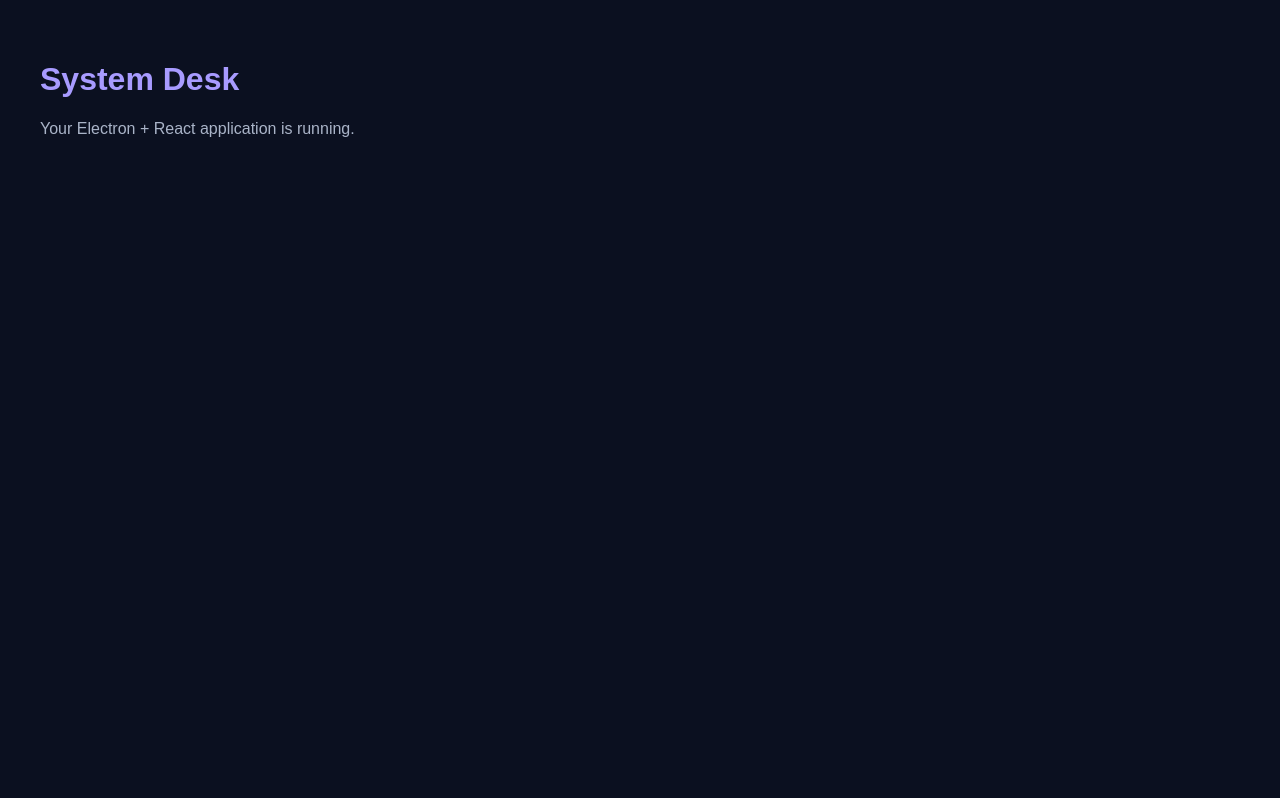
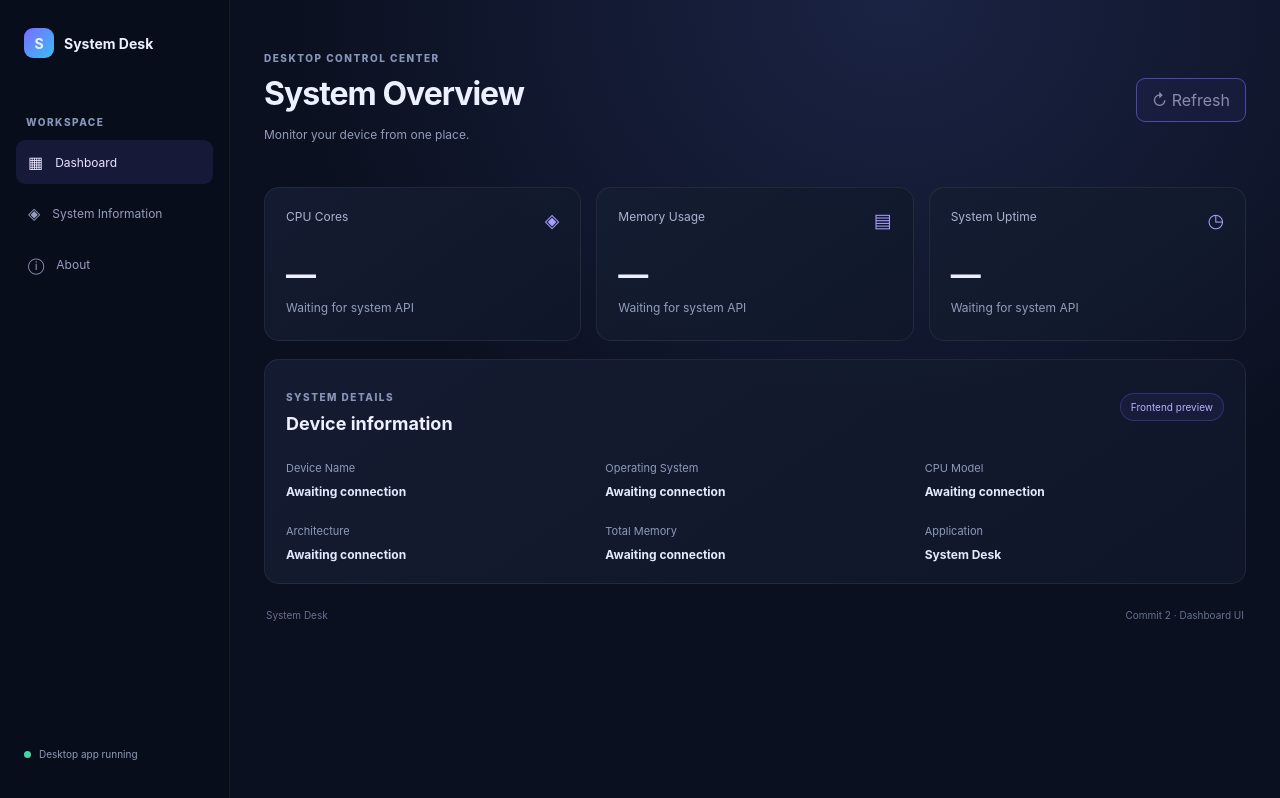
Before and after one commit to Harshil-Chawla/system_desk, a React (Vite) app: page / in a window 1280 px wide. Built offline with nearby package versions, Linux system fonts and the light colour scheme.

Commit message:
feat: build React system dashboard UI

```diff
--- a/src/renderer/App.jsx
+++ b/src/renderer/App.jsx
@@ -1,10 +1,60 @@
+
+
+import Sidebar from "./components/Sidebar.jsx";
+import StatCard from "./components/StatCard.jsx";
+import SystemInfo from "./components/SystemInfo.jsx";
 
 function App() {
   return (
-    <main>
-      <h1>System Desk</h1>
-      <p>Your Electron + React application is running.</p>
-    </main>
+    <div className="app-layout">
+      <Sidebar />
+
+      <main className="main-content" id="dashboard">
+        <header className="topbar">
+          <div>
+            <p className="eyebrow">DESKTOP CONTROL CENTER</p>
+            <h1>System Overview</h1>
+            <p className="muted">
+              Monitor your device from one place.
+            </p>
+          </div>
+
+          <button className="refresh-button" disabled>
+            ↻ Refresh
+          </button>
+        </header>
+
+        <section className="stats-grid">
+          <StatCard
+            title="CPU Cores"
+            value="—"
+            subtitle="Waiting for system API"
+            icon="◈"
+          />
+
+          <StatCard
+            title="Memory Usage"
+            value="—"
+            subtitle="Waiting for system API"
+            icon="▤"
+          />
+
+          <StatCard
+            title="System Uptime"
+            value="—"
+            subtitle="Waiting for system API"
+            icon="◷"
+          />
+        </section>
+
+        <SystemInfo />
+
+        <footer className="app-footer">
+          <span>System Desk</span>
+          <span>Commit 2 · Dashboard UI</span>
+        </footer>
+      </main>
+    </div>
   );
 }
 
--- /dev/null
+++ b/src/renderer/components/Sidebar.jsx
@@ -0,0 +1,34 @@
+
+function Sidebar() {
+  return (
+    <aside className="sidebar">
+      <div className="brand">
+        <div className="brand-icon">S</div>
+        <span>System Desk</span>
+      </div>
+
+      <p className="nav-label">WORKSPACE</p>
+
+      <nav>
+        <a className="nav-item active" href="#dashboard">
+          <span>▦</span> Dashboard
+        </a>
+
+        <a className="nav-item" href="#system">
+          <span>◈</span> System Information
+        </a>
+
+        <a className="nav-item" href="#about">
+          <span>ⓘ</span> About
+        </a>
+      </nav>
+
+      <div className="sidebar-footer">
+        <span className="status-dot"></span>
+        Desktop app running
+      </div>
+    </aside>
+  );
+}
+
+export default Sidebar;
--- /dev/null
+++ b/src/renderer/components/StatCard.jsx
@@ -0,0 +1,17 @@
+
+function StatCard({ title, value, subtitle, icon }) {
+  return (
+    <article className="stat-card">
+      <div className="stat-card-header">
+        <span>{title}</span>
+        <span className="stat-icon">{icon}</span>
+      </div>
+
+      <h2>{value}</h2>
+
+      <p>{subtitle}</p>
+    </article>
+  );
+}
+
+export default StatCard;
--- /dev/null
+++ b/src/renderer/components/SystemInfo.jsx
@@ -0,0 +1,37 @@
+
+function SystemInfo() {
+  const details = [
+    { label: "Device Name", value: "Awaiting connection" },
+    { label: "Operating System", value: "Awaiting connection" },
+    { label: "CPU Model", value: "Awaiting connection" },
+    { label: "Architecture", value: "Awaiting connection" },
+    { label: "Total Memory", value: "Awaiting connection" },
+    { label: "Application", value: "System Desk" }
+  ];
+
+  return (
+    <section className="panel" id="system">
+      <div className="section-heading">
+        <div>
+          <p className="eyebrow">SYSTEM DETAILS</p>
+          <h2>Device information</h2>
+        </div>
+
+        <span className="connection-status">
+          Frontend preview
+        </span>
+      </div>
+
+      <div className="info-grid">
+        {details.map((item) => (
+          <div className="info-item" key={item.label}>
+            <span>{item.label}</span>
+            <strong>{item.value}</strong>
+          </div>
+        ))}
+      </div>
+    </section>
+  );
+}
+
+export default SystemInfo;
--- a/src/renderer/styles.css
+++ b/src/renderer/styles.css
@@ -1,16 +1,265 @@
+
+:root {
+  font-family: Inter, -apple-system, BlinkMacSystemFont, "Segoe UI",
+    sans-serif;
+  color: #edf1ff;
+  background: #0b1020;
+  font-synthesis: none;
+}
+
+* {
+  box-sizing: border-box;
+}
 
 body {
   margin: 0;
-  padding: 40px;
-  font-family: Arial, sans-serif;
-  background: #0b1020;
-  color: #f1f5f9;
+  min-width: 760px;
+  min-height: 100vh;
+}
+
+button {
+  font: inherit;
+}
+
+.app-layout {
+  display: flex;
+  min-height: 100vh;
+  background:
+    radial-gradient(ellipse at 70% 0%, #1b2344 0%, transparent 48%),
+    #0b1020;
+}
+
+.sidebar {
+  width: 230px;
+  flex-shrink: 0;
+  padding: 28px 16px;
+  border-right: 1px solid #ffffff12;
+  background: #080d1bd9;
+  display: flex;
+  flex-direction: column;
+}
+
+.brand {
+  display: flex;
+  align-items: center;
+  gap: 10px;
+  font-size: 14px;
+  font-weight: 750;
+  margin-bottom: 48px;
+  padding-left: 8px;
+}
+
+.brand-icon {
+  width: 30px;
+  height: 30px;
+  display: grid;
+  place-items: center;
+  border-radius: 9px;
+  background: linear-gradient(135deg, #7c6cff, #38bdf8);
+}
+
+.nav-label,
+.eyebrow {
+  color: #8996ba;
+  font-size: 10px;
+  font-weight: 800;
+  letter-spacing: 1.5px;
+}
+
+.nav-label {
+  padding-left: 10px;
+  margin-bottom: 12px;
+}
+
+nav {
+  display: grid;
+  gap: 7px;
+}
+
+.nav-item {
+  display: flex;
+  align-items: center;
+  gap: 12px;
+  padding: 12px;
+  border-radius: 9px;
+  color: #939fbd;
+  text-decoration: none;
+  font-size: 12px;
+}
+
+.nav-item span {
+  font-size: 16px;
+}
+
+.nav-item:hover,
+.nav-item.active {
+  color: #e9e5ff;
+  background: #7567ed24;
+}
+
+.sidebar-footer {
+  margin-top: auto;
+  display: flex;
+  align-items: center;
+  gap: 8px;
+  padding: 12px 8px;
+  color: #8e9ab8;
+  font-size: 10px;
+}
+
+.status-dot {
+  width: 7px;
+  height: 7px;
+  border-radius: 50%;
+  background: #48d6a0;
+}
+
+.main-content {
+  flex: 1;
+  min-width: 0;
+  padding: 42px 34px 20px;
+}
+
+.topbar {
+  display: flex;
+  justify-content: space-between;
+  align-items: center;
+  gap: 20px;
+  margin-bottom: 30px;
 }
 
 h1 {
-  color: #a89bff;
+  font-size: 32px;
+  letter-spacing: -1px;
+  margin: 8px 0;
 }
 
-p {
-  color: #aab4c8;
+.muted,
+.stat-card p {
+  color: #929db9;
+  font-size: 12px;
+  line-height: 1.7;
 }
+
+.refresh-button {
+  padding: 11px 15px;
+  border: 1px solid #7467ff;
+  border-radius: 9px;
+  color: #d9d6ff;
+  background: #6c5ce71a;
+}
+
+.refresh-button:disabled {
+  opacity: 0.6;
+  cursor: not-allowed;
+}
+
+.stats-grid {
+  display: grid;
+  grid-template-columns: repeat(3, minmax(0, 1fr));
+  gap: 15px;
+  margin-bottom: 18px;
+}
+
+.stat-card,
+.panel {
+  border: 1px solid #ffffff12;
+  border-radius: 15px;
+  background: linear-gradient(145deg, #151d32e8, #101729e8);
+  padding: 21px;
+}
+
+.stat-card-header {
+  display: flex;
+  justify-content: space-between;
+  gap: 10px;
+  color: #aab4d0;
+  font-size: 12px;
+}
+
+.stat-icon {
+  color: #a89fff;
+  font-size: 19px;
+}
+
+.stat-card h2 {
+  font-size: 30px;
+  margin: 24px 0 6px;
+}
+
+.stat-card p {
+  margin: 0;
+}
+
+.section-heading {
+  display: flex;
+  justify-content: space-between;
+  align-items: center;
+  gap: 15px;
+  margin-bottom: 27px;
+}
+
+.section-heading h2 {
+  font-size: 18px;
+  margin: 0;
+}
+
+.connection-status {
+  color: #b9b0ff;
+  font-size: 10px;
+  border: 1px solid #7467ff44;
+  background: #7467ff12;
+  border-radius: 20px;
+  padding: 7px 10px;
+}
+
+.info-grid {
+  display: grid;
+  grid-template-columns: repeat(3, minmax(0, 1fr));
+  gap: 25px 20px;
+}
+
+.info-item {
+  display: flex;
+  flex-direction: column;
+  gap: 9px;
+  min-width: 0;
+}
+
+.info-item span {
+  color: #8e9ab8;
+  font-size: 11px;
+}
+
+.info-item strong {
+  color: #e3e9ff;
+  font-size: 12px;
+  overflow-wrap: anywhere;
+}
+
+.app-footer {
+  display: flex;
+  justify-content: space-between;
+  gap: 10px;
+  padding: 25px 2px 0;
+  color: #67728f;
+  font-size: 10px;
+}
+
+@media (max-width: 950px) {
+  .sidebar {
+    width: 190px;
+  }
+
+  .main-content {
+    padding: 30px 20px;
+  }
+
+  .stats-grid {
+    grid-template-columns: 1fr;
+  }
+
+  .info-grid {
+    grid-template-columns: repeat(2, minmax(0, 1fr));
+  }
+}
```
